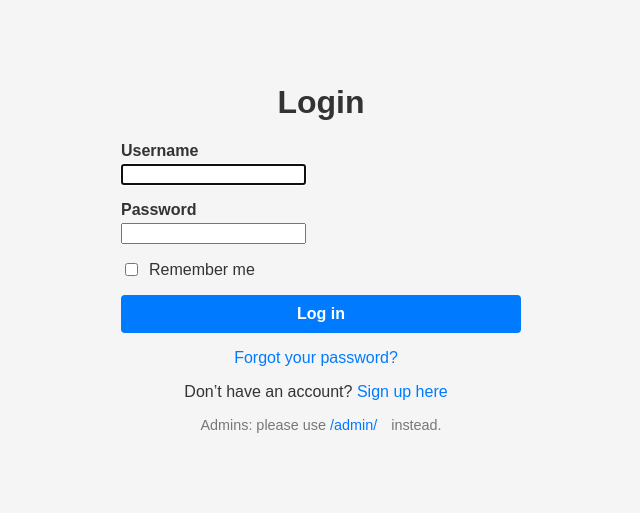
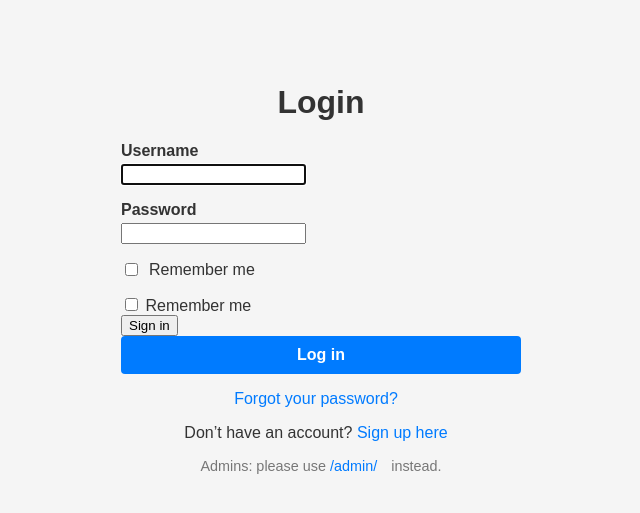
Before and after one commit to fgeravi/F25-Team19, a Django app: page /login/ in a window 1280 px wide. Shown: the top 513 px of the page, without its empty margins (319-959 px from the left). Run offline with Django 5.2, Linux system fonts and the light colour scheme.

Commit message:
Story 12: add Remember Me functionality to login

```diff
--- a/users/forms.py
+++ b/users/forms.py
@@ -96,6 +96,23 @@ class LockedOutAdminAuthenticationForm(AdminAuthenticationForm):
         # Not locked, proceed with normal auth (does the actual authenticate())
         return super().clean()
 
+
+class LoginForm(AuthenticationForm):
+    username = forms.CharField(
+        label="Username",
+        widget=forms.TextInput(attrs={"autofocus": True, "class": "form-control"})
+    )
+    password = forms.CharField(
+        label="Password",
+        strip=False,
+        widget=forms.PasswordInput(attrs={"autocomplete": "current-password", "class": "form-control"})
+    )
+    remember_me = forms.BooleanField(
+        required=False,
+        initial=False,
+        label="Remember me for 2 weeks",
+        widget=forms.CheckboxInput(attrs={"class": "form-check-input"})
+    )
 
 # account editing forms
 class AccountForm(forms.ModelForm):
--- a/users/templates/users/registration/login.html
+++ b/users/templates/users/registration/login.html
@@ -38,6 +38,27 @@
       <label for="{{ form.remember_me.id_for_label }}">Remember me</label>
     </div>
 
+  <!-- templates/users/registration/login.html -->
+<form method="post" novalidate>
+  {% csrf_token %}
+
+  <!-- If you render fields manually, keep your existing username/password inputs -->
+  <!-- If you render {{ form.as_p }} or similar, you can keep it and just add the checkbox below -->
+
+  <div class="form-check my-2">
+    {{ form.remember_me }}
+    <label class="form-check-label" for="{{ form.remember_me.id_for_label }}">
+      Remember me
+    </label>
+  </div>
+
+  <button type="submit" class="btn btn-primary w-100">Sign in</button>
+
+  {% if message %}
+    <div class="alert alert-danger mt-2">{{ message }}</div>
+  {% endif %}
+</form>
+
     <button type="submit" style="
       background:#007bff;
       color:white;
--- a/users/urls.py
+++ b/users/urls.py
@@ -1,4 +1,5 @@
 from django.urls import path
+from .views import login_view, logout_view
 from django.contrib.auth import views as auth_views
 from . import views
 from .forms import LockedOutAuthenticationForm
```
Also changed, not shown: users/views.py (+29 -0 lines).
